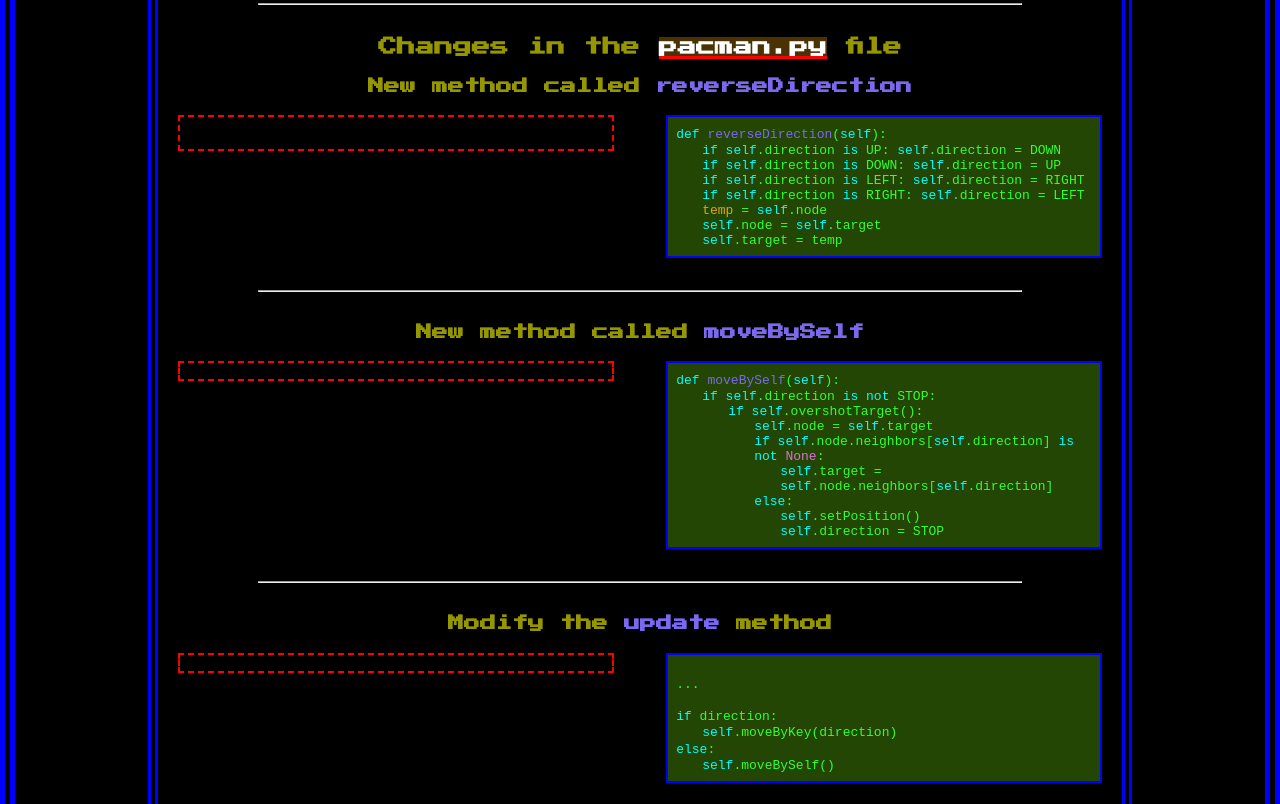
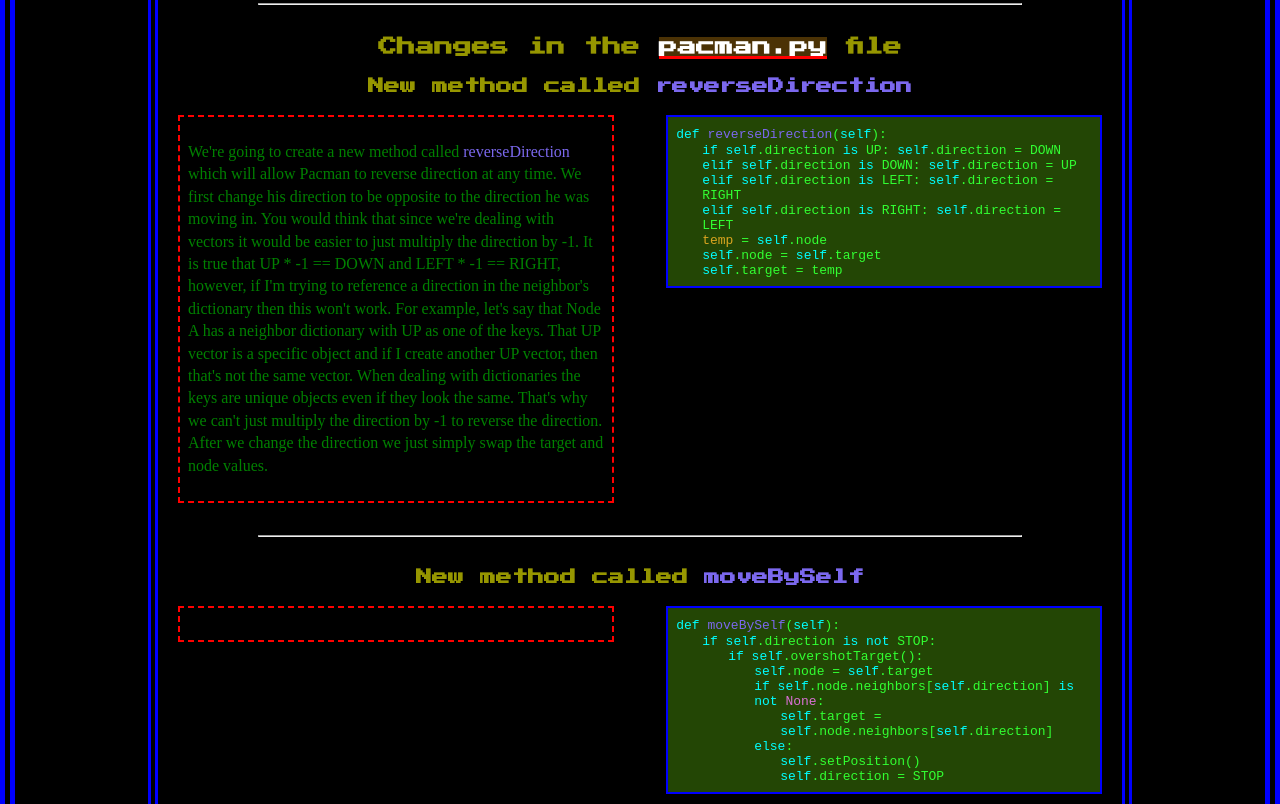
Before and after one commit to jclarkrichards/PacManCode, a plain HTML site: page section3.html in a window 1280 px wide. Shown: the part 6356-7160 px from the top of the page. Drawn offline with Linux system fonts and the light colour scheme.

Commit message:
committed

```diff
--- a/section3.html
+++ b/section3.html
@@ -266,16 +266,16 @@
       <h3>Changes in the <span class="filenames">pacman.py</span> file</h3>
       <h4>New method called <span class="mn">reverseDirection</span></h4>
       <div class="pseudoCode">
-	<p></p>
+	<p>We're going to create a new method called <span class="mn">reverseDirection</span> which will allow Pacman to reverse direction at any time.  We first change his direction to be opposite to the direction he was moving in.  You would think that since we're dealing with vectors it would be easier to just multiply the direction by -1.  It is true that UP * -1 == DOWN and LEFT * -1 == RIGHT, however, if I'm trying to reference a direction in the neighbor's dictionary then this won't work.  For example, let's say that Node A has a neighbor dictionary with UP as one of the keys.  That UP vector is a specific object and if I create another UP vector, then that's not the same vector.  When dealing with dictionaries the keys are unique objects even if they look the same.  That's why we can't just multiply the direction by -1 to reverse the direction.  After we change the direction we just simply swap the target and node values.  </p>
       </div>
       <div class="codeText">
 	<code>
 	  <span class="kw">def</span> <span class="mn">reverseDirection</span>(<span class="kw">self</span>):<br>
 	  <div class="tabLeft">
 	    <span class="kw">if self</span>.direction <span class="kw">is</span> UP: <span class="kw">self</span>.direction = DOWN<br>
-	    <span class="kw">if self</span>.direction <span class="kw">is</span> DOWN: <span class="kw">self</span>.direction = UP<br>
-	    <span class="kw">if self</span>.direction <span class="kw">is</span> LEFT: <span class="kw">self</span>.direction = RIGHT<br>
-	    <span class="kw">if self</span>.direction <span class="kw">is</span> RIGHT: <span class="kw">self</span>.direction = LEFT<br>
+	    <span class="kw">elif self</span>.direction <span class="kw">is</span> DOWN: <span class="kw">self</span>.direction = UP<br>
+	    <span class="kw">elif self</span>.direction <span class="kw">is</span> LEFT: <span class="kw">self</span>.direction = RIGHT<br>
+	    <span class="kw">elif self</span>.direction <span class="kw">is</span> RIGHT: <span class="kw">self</span>.direction = LEFT<br>
 	    <span class="var">temp</span> = <span class="kw">self</span>.node<br>
 	    <span class="kw">self</span>.node = <span class="kw">self</span>.target<br>
 	    <span class="kw">self</span>.target = temp
@@ -286,6 +286,7 @@
 
       <h4>New method called <span class="mn">moveBySelf</span></h4>
       <div class="pseudoCode">
+	<p></p>
       </div>
       <div class="codeText">
 	<code>
@@ -344,6 +345,7 @@
 		<span class="kw">self</span>.target = <span class="kw">self</span>.node.neighbors[direction]<br>
 		<span class="kw">self</span>.direction = direction<br>
 	      </div>
+	      </div>
 	    <span class="kw">else</span>:
 	    <div class="tabLeft">
 	      <span class="kw">if</span> direction == <span class="kw">self</span>.direction * -1:
@@ -369,7 +371,6 @@
 		  <div class="tabLeft">
 		    <span class="kw">self</span>.setPosition()<br>
 		    <span class="kw">self</span>.direction = STOP
-		    </div>
 		  </div>
 		</div>
 	      </div>
```
Lines whose indentation alone changed are shown as unchanged.
